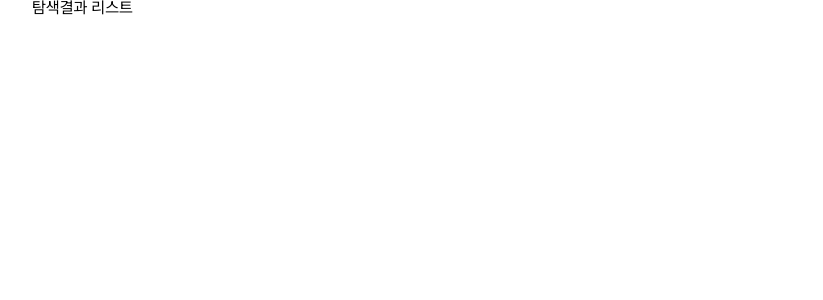
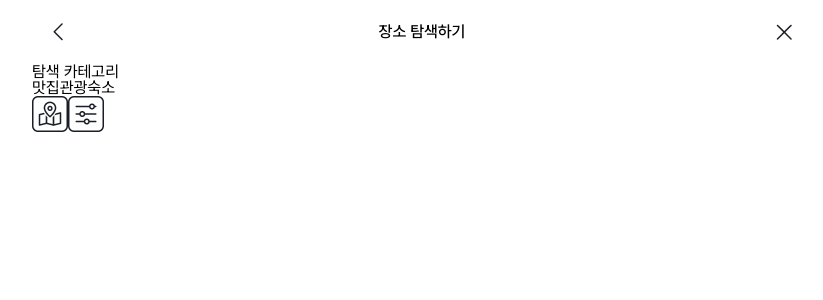
Before and after one commit to sukyung6999/pravel, a Next.js app: page /search/list in a window 1280 px wide. Shown: the top 300 px of the page, without its empty margins (218-1041 px from the left). Built offline with nearby package versions, Linux system fonts and the light colour scheme.

Commit message:
add: 탭컨텐츠 컴포넌트

```diff
--- /dev/null
+++ b/src/app/_components/common/tab/TabButton.tsx
@@ -0,0 +1,19 @@
+interface TabButtonType {
+  id: string;
+  selected: boolean;
+  tabIndex?: number;
+  children: React.ReactNode
+}
+const TabButton = ({
+  id,
+  selected,
+  tabIndex,
+  children
+}: TabButtonType) => {
+  return (
+    <button id={`tab_${id}`} type="button" role="tab" aria-selected={selected} aria-controls={`panel_${id}`} tabIndex={tabIndex}>
+      {children}
+    </button>
+  )
+}
+export default TabButton;
--- /dev/null
+++ b/src/app/_components/common/tab/TabContentWrap.tsx
@@ -0,0 +1,16 @@
+interface TabContentType {
+  id: string;
+  children: React.ReactNode
+}
+
+const TabContentWrap = ({
+  id,
+  children
+}: TabContentType) => {
+  return (
+    <div id={`panel_${id}`} role="tabpanel" aria-labelledby={`tab_${id}`}>
+      {children}
+    </div>
+  )
+}
+export default TabContentWrap;
--- /dev/null
+++ b/src/app/_components/common/tab/TabList.tsx
@@ -0,0 +1,23 @@
+interface TabListType {
+  titleId: string;
+  title: string;
+  tablistClassName: string;
+  children: React.ReactNode
+}
+
+const TabList = ({
+  titleId,
+  title,
+  tablistClassName,
+  children
+}: TabListType) => {
+  return (
+    <>
+      <h3 id={titleId}>{title}</h3>
+      <div role="tablist" aria-labelledby={titleId} className={tablistClassName}>
+        {children}
+      </div>
+    </>
+  )
+}
+export default TabList;
--- /dev/null
+++ b/src/app/_components/search/list/ListItem.tsx
@@ -0,0 +1,6 @@
+const ListItem = () => {
+  return (
+    <div></div>
+  )
+}
+export default ListItem;
--- /dev/null
+++ b/src/app/_components/search/list/TagList.tsx
@@ -0,0 +1,22 @@
+interface TagList {
+  id: string
+  tagList: []
+}
+const TagList = ({
+  id,
+  tagList
+}: TagList) => {
+  return (
+    <div className="wrap_tags">
+      <strong className='screen_out'>필터 태그 리스트</strong>
+      <ul>
+        {tagList.map((item, idx) => (
+          <li key={`tag_${id}${idx}`}>
+            <button></button>
+          </li>
+        ))}
+      </ul>
+    </div>
+  )
+}
+export default TagList;
--- a/src/app/_styles/global.css
+++ b/src/app/_styles/global.css
@@ -4,9 +4,9 @@
 
 @layer components {
   .screen_out{
-    @apply overflow-hidden absolute w-0 h-0 leadig-0 indent-0
+    @apply overflow-hidden absolute w-0 h-0 indent-0
   }
-  .margincenter{
+  .margin_center{
     @apply mx-auto my-0
   }
   .flex{
--- a/src/app/_styles/icons.css
+++ b/src/app/_styles/icons.css
@@ -23,3 +23,23 @@
   height: 24px;
   background-position: -48px 0;
 }
+.ico_map{
+  width: 36px;
+  height: 36px;
+  background-position: 0 -24px;
+}
+.ico_map_on{
+  width: 36px;
+  height: 36px;
+  background-position: 0 -60px;
+}
+.ico_list{
+  width: 36px;
+  height: 36px;
+  background-position: -36px -24px;
+}
+.ico_map_on{
+  width: 36px;
+  height: 36px;
+  background-position: -36px -60px;
+}
--- a/src/app/layout.tsx
+++ b/src/app/layout.tsx
@@ -27,7 +27,7 @@ export default function RootLayout({
   return (
     <html lang="ko">
       <body className={`${pretendard.variable} font-pretendard`}>
-        <div className="max-w-[780px] min-w-[390px] margincenter">{children}</div>
+        <div className="max-w-[780px] min-w-[390px] margin_center">{children}</div>
       </body>
     </html>
   );
--- a/src/app/search/list/page.tsx
+++ b/src/app/search/list/page.tsx
@@ -1,6 +1,60 @@
-const SearchList = () => {
-  return <div>
-    탐색결과 리스트
-  </div>
-}
-export default SearchList;
+import ButtonIcon from '@/app/_components/common/button/ButtonIcon';
+import TabButton from '@/app/_components/common/tab/TabButton';
+import TabContentWrap from '@/app/_components/common/tab/TabContentWrap';
+import TabList from '@/app/_components/common/tab/TabList';
+import TagList from '@/app/_components/search/list/TagList';
+import HeaderDetail from '@/app/_layout/header_detail';
+
+const pageType = 'search';
+const searchList = [
+  {
+    'ko': '맛집',
+    'en': 'food',
+  },
+  {
+    'ko': '관광',
+    'en': 'tour'
+  },
+  {
+    'ko': '숙소',
+    'en': 'accommodation'
+  }
+];
+const tagList = [
+  ['영업중', '식당', '카페', '술집'],
+  ['야외', '실내', ''],
+  ['호텔', '모텔', '게스트하우스'],
+]
+const SearchPage = () => {
+  return (
+    <div>
+      <HeaderDetail />
+      <TabList
+        titleId="searchCategory"
+        title="탐색 카테고리"
+        tablistClassName="tablist_search"
+      >
+        {searchList.map((item, idx) => (
+          <TabButton
+            key={`tab_search${idx}`}
+            id={pageType + idx}
+            selected={!idx ? true : false}
+          >
+            {item.ko}
+          </TabButton>
+        ))}
+      </TabList>
+      <div className="box_btns">
+        <h4 className='screen_out'>보기 방식 선택</h4>
+        <ButtonIcon className='ico_pravel ico_map'>지도로 보기</ButtonIcon>
+        <ButtonIcon className='ico_pravel ico_list'>리스트로 보기</ButtonIcon>
+      </div>
+      {searchList.map((item, idx) => (
+        <TabContentWrap key={`panel_search${idx}`} id={pageType + idx}>
+          <TagList id={item.en} tagList={[]} />
+        </TabContentWrap>
+      ))}
+    </div>
+  );
+};
+export default SearchPage;
```
Also changed, not shown: src/app/_components/common/form/SearchInput.tsx (line endings or trailing spaces).
